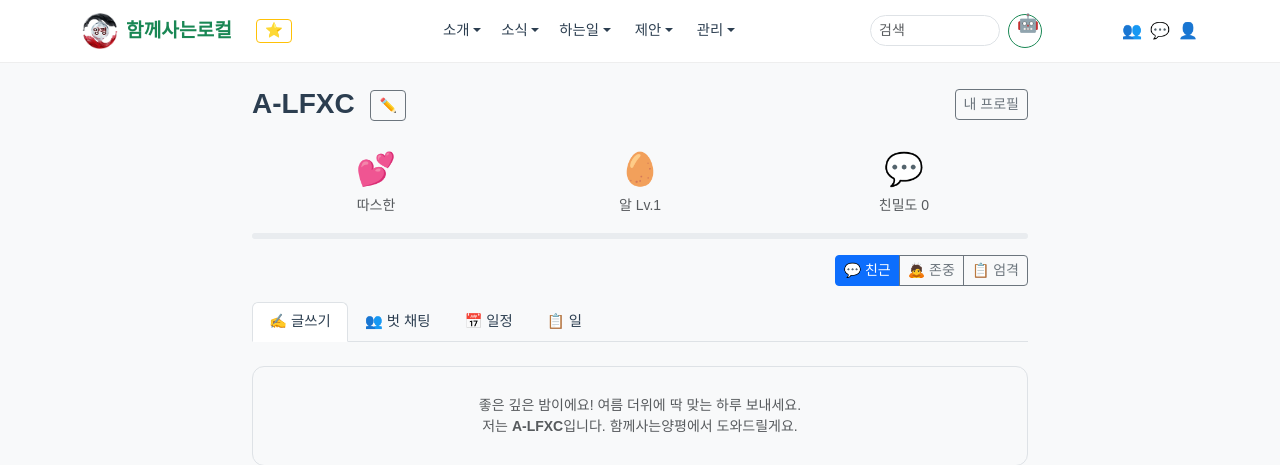
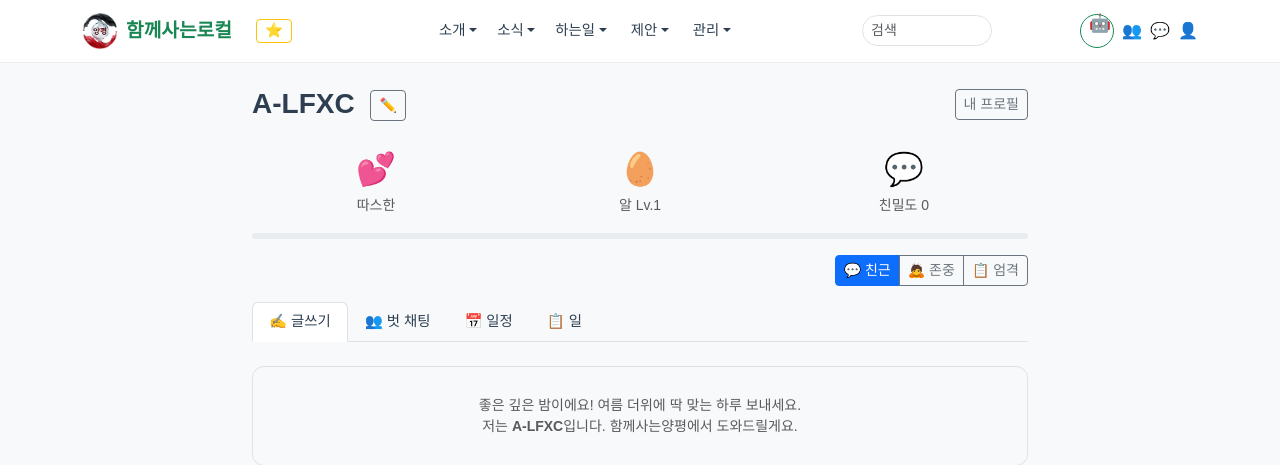
Before and after one commit to laondol/unocum, a Flask app: page /user/my in a window 1280 px wide. Shown: the top 465 px of the page. Run offline with Flask 3, Linux system fonts and the light colour scheme; the visitor is signed in with stand-in values (Sample User, id 1); data comes from the database, SQL or seed files in the repository; data that the repository does not hold is empty; parts of the project's set-up code (start-up, migrations or seed data) failed here and were passed over; some libraries are stand-ins or nearby versions; some web fonts are replaced.

Commit message:
양평AI 아이콘: 항상 보이게 네비바 오른쪽으로 이동

```diff
--- a/templates/layout.html
+++ b/templates/layout.html
@@ -130,14 +130,12 @@
                             <input class="form-control form-control-sm" type="search" name="q" placeholder="검색" aria-label="검색" style="width:130px;border-radius:20px;" value="{{ request.args.get('q','') }}">
                         </form>
                     </li>
-                    <li class="nav-item">
-                        <a href="/ai/chat" class="btn btn-sm btn-outline-success px-2 py-0" style="font-size:1.1rem; border-radius:50%; width:34px; height:34px; line-height:1;" title="양평AI">🤖</a>
-                    </li>
                     <li class="nav-spacer"></li>
                     <li class="nav-spacer"></li>
                     <li class="nav-spacer"></li>
                 </ul>
             </div>
+            <a href="/ai/chat" class="btn btn-sm btn-outline-success px-2 py-0 ms-2" style="font-size:1.1rem; border-radius:50%; width:34px; height:34px; line-height:1;" title="양평AI">🤖</a>
             {% if session.get('user_id') %}
             {% if 'village' in (session.get('managed_pages','')) or session.get('role') == 'leader' %}
             {% set mp = session.get('managed_pages','') %}
```
